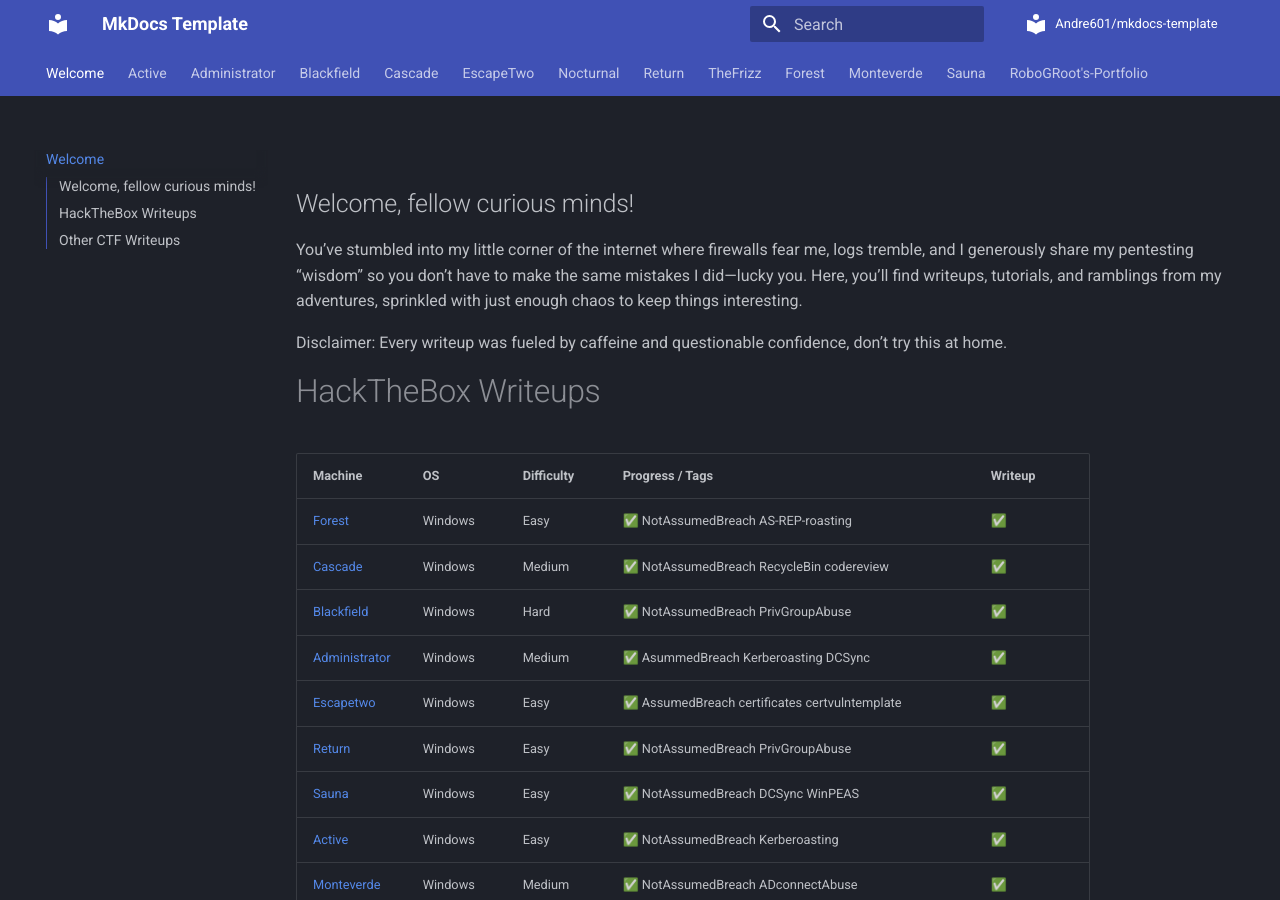
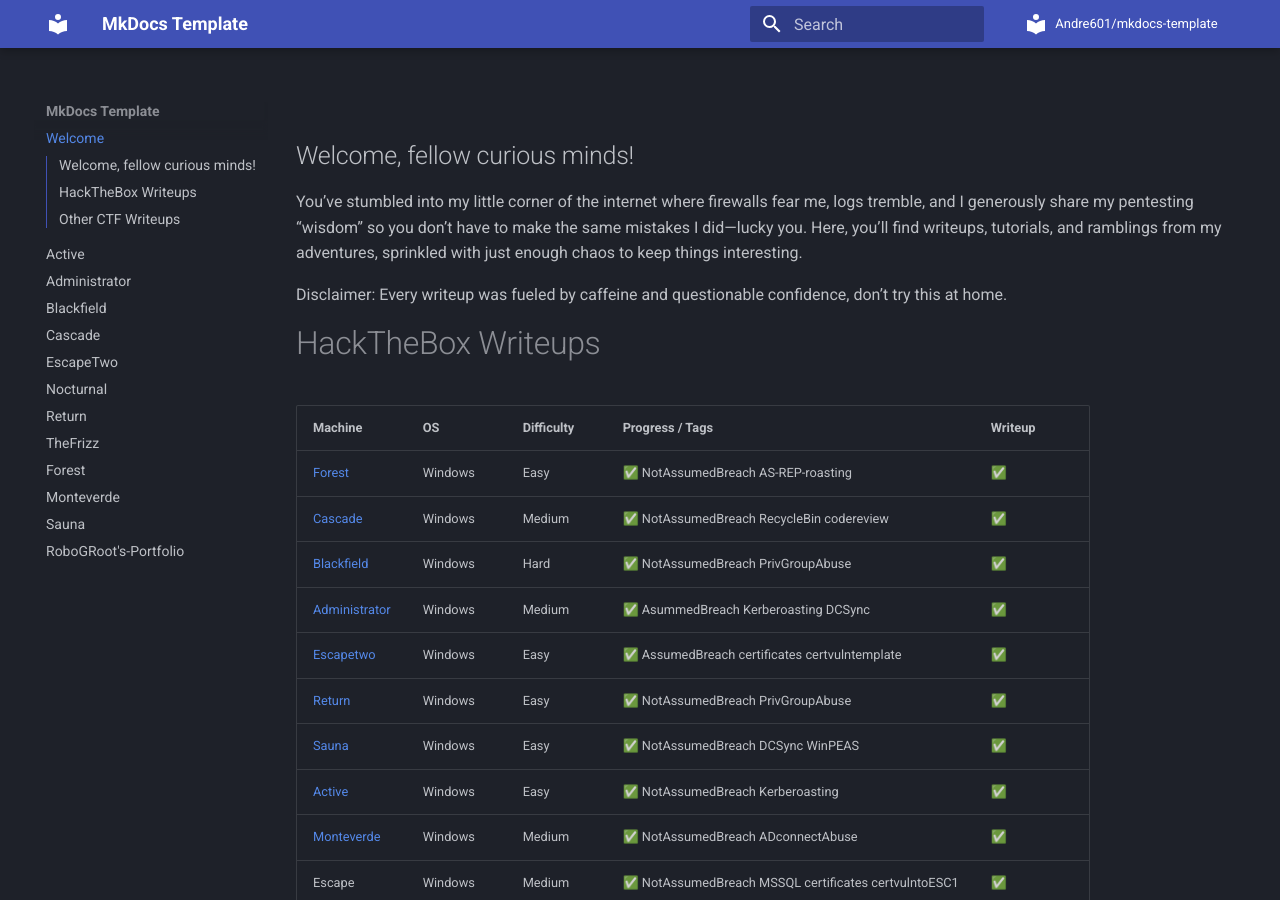
Before and after one commit to ch3ckkm8/personal_blog4, an MkDocs documentation site: the page built from docs/index.md, in a window 1280 px wide and 900 px high. Built offline with MkDocs 1.6.1 and Material for MkDocs 9.7.7, drawn with Linux system fonts in a browser that asks for light colours; comment, search, counter and statistics services are not loaded.

Commit message:
Update mkdocs.yml

```diff
--- a/mkdocs.yml
+++ b/mkdocs.yml
@@ -295,21 +295,21 @@
   - navigation.instant     # Instant loading pages.
   #- navigation.indexes     # Attach pages directly to Sections. Incompatible with "toc.integrate"
   - navigation.sections    # Render top sections as groups.
-  - navigation.tabs         # Render top sections as tabs at the top.
+  #- navigation.tabs         # Render top sections as tabs at the top.
   #- navigation.tabs.sticky # Tabs won't disappear when scrolling down. Requires "navigation.tabs".
   - navigation.top         # Adds a "Back to top" that is shown when scrolling up.
   #- navigation.tracking    # Updates the url with highlighted section anchor.
 
   # Search
   #
-  #- search.highlight # Search will highlight the searched word(s) on the page.*
+  - search.highlight # Search will highlight the searched word(s) on the page.*
   #- search.share     # Adds an option to share a search query link.*
   #- search.suggest   # Search will suggest the likeliest completion for a word.*
 
   # Table of Contents
   #
   - toc.integrate          # Include the TOC sections in the left navugation.
-  - toc.stick
+  - toc.sticky
 
   # +------------------------------------------------------------------------------------------------------+
   # |                                                                                                      |
```
